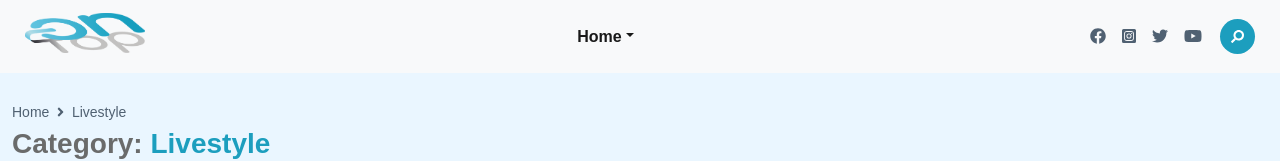
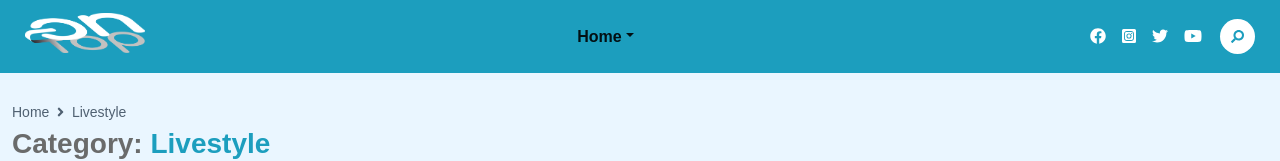
Before and after one commit to OntopTech/Blog, a Next.js app: page / in a window 1280 px wide. Shown: the top 161 px of the page. Built offline with nearby package versions, Linux system fonts and the light colour scheme; a web font is replaced by a local one.

Commit message:
Responsive header

```diff
--- a/components/molecules/Header.tsx
+++ b/components/molecules/Header.tsx
@@ -10,18 +10,17 @@ import {
 } from '@fortawesome/free-brands-svg-icons'
 import { faSearch } from '@fortawesome/free-solid-svg-icons'
 import Image from 'next/image'
+import { Nav, Navbar } from 'react-bootstrap'
 
 export const Header = () => {
   return (
-    <div
-      className={`${header.navbar} navbar navbar-expand-lg navbar-light bg-light fixed-top`}
-    >
+    <Navbar expand="lg" fixed="top" className={`${header.navbar} navbar`}>
       <div className="container-fluid">
         <div className={header.logo}>
           <Link href="/">
             <a>
               <Image
-                src="/images/ontop.png"
+                src="/images/OnTop-sinSlogan.png"
                 alt="Picture of the author"
                 height="50"
                 width="150"
@@ -30,11 +29,12 @@ export const Header = () => {
             </a>
           </Link>
         </div>
-        <div
-          className="justify-content-center flex-grow-1 pe-3 collapse navbar-collapse"
+        <Navbar.Toggle aria-controls="basic-navbar-nav" />
+        <Navbar.Collapse
+          className="justify-content-center flex-grow-1 pe-3"
           id="main_nav"
         >
-          <ul className=" navbar-nav ml-auto mr-auto">
+          <Nav className=" navbar-nav ml-auto mr-auto">
             <li className={`${header.nav_item} nav-item dropdown`}>
               <Link href="/">
                 <a
@@ -73,8 +73,8 @@ export const Header = () => {
                 </li>
               </ul>
             </li>
-          </ul>
-        </div>
+          </Nav>
+        </Navbar.Collapse>
         <div
           className={`${header.navbar_right} navbar-right ml-auto d-flex flex-row bd-highlight`}
         >
@@ -84,7 +84,10 @@ export const Header = () => {
                 <Link href="/">
                   <a>
                     <i>
-                      <FontAwesomeIcon icon={faFacebook} />
+                      <FontAwesomeIcon
+                        icon={faFacebook}
+                        className={header.icon}
+                      />
                     </i>
                   </a>
                 </Link>
@@ -93,7 +96,10 @@ export const Header = () => {
                 <Link href="/">
                   <a>
                     <i>
-                      <FontAwesomeIcon icon={faInstagramSquare} />
+                      <FontAwesomeIcon
+                        icon={faInstagramSquare}
+                        className={header.icon}
+                      />
                     </i>
                   </a>
                 </Link>
@@ -102,7 +108,10 @@ export const Header = () => {
                 <Link href="/">
                   <a>
                     <i>
-                      <FontAwesomeIcon icon={faTwitter} />
+                      <FontAwesomeIcon
+                        icon={faTwitter}
+                        className={header.icon}
+                      />
                     </i>
                   </a>
                 </Link>
@@ -111,20 +120,23 @@ export const Header = () => {
                 <Link href="/">
                   <a>
                     <i>
-                      <FontAwesomeIcon icon={faYoutube} />
+                      <FontAwesomeIcon
+                        icon={faYoutube}
+                        className={header.icon}
+                      />
                     </i>
                   </a>
                 </Link>
               </li>
             </ul>
           </div>
-          <div className={header.search_icon}>
+          <div className={`${header.search_icon} search-icon`}>
             <i>
               <FontAwesomeIcon icon={faSearch} />
             </i>
           </div>
         </div>
       </div>
-    </div>
+    </Navbar>
   )
 }
--- a/styles/Header.module.css
+++ b/styles/Header.module.css
@@ -1,5 +1,6 @@
 .navbar {
   padding: 13px;
+  background-color: #1c9ebe;
 }
 
 .navbar-scroll {
@@ -28,7 +29,7 @@
 
 .navbar .nav_item .nav_link {
   font-weight: 700;
-  color: #152035;
+  color: #1c9ebe;
   font-size: 16px;
   padding: 0px 40px 0px 0px;
   display: inline-block;
@@ -43,7 +44,7 @@
 
 .navbar .nav_item .nav_link.active,
 .navbar .nav_item .nav_link:hover {
-  color: #1c9ebe !important;
+  color: #fff !important;
   background-color: transparent;
 }
 
@@ -89,7 +90,11 @@
 }
 
 .navbar .nav_item:hover .nav_link {
-  color: #1c9ebe;
+  color: #fff;
+}
+
+.icon {
+  color: #fff;
 }
 
 .navbar-toggler {
@@ -134,7 +139,7 @@
   width: 35px;
   height: 35px;
   border-radius: 50%;
-  background-color: #1c9ebe;
+  background-color: #fff;
   text-align: center;
   display: block;
   cursor: pointer;
@@ -144,7 +149,7 @@
 
 .navbar_right .search_icon i {
   line-height: 35px;
-  color: #ffffff;
+  color: #1c9ebe;
   font-size: 13px;
   font-weight: 700;
   display: block;
@@ -153,7 +158,7 @@
 }
 
 .navbar_right .search_icon:hover {
-  background-color: #1c9ebe;
+  background-color: #fff;
 }
 
 .list_inline li {
--- a/styles/Home.module.css
+++ b/styles/Home.module.css
@@ -555,7 +555,7 @@
 }
 
 .newslettre_width {
-  width: 100%;
+  width: 600px;
   margin: auto;
 }
 
--- a/styles/styled.css
+++ b/styles/styled.css
@@ -157,6 +157,10 @@ ul {
     width: 600px;
     margin-bottom: 20px;
   }
+  .navbar-right .social-icones,
+  .navbar-right .search-icon {
+    display: none !important;
+  }
 }
 
 @media screen and (max-width: 768px) {
@@ -173,7 +177,7 @@ ul {
   }
   .inner-width,
   .newslettre-width {
-    width: auto;
+    width: 100% !important;
     margin: auto;
   }
   .search .close {
@@ -206,10 +210,7 @@ ul {
     display: inline-block;
     width: 100%;
   }
-  .navbar-right .social-icones,
-  .navbar-right .search-icon {
-    display: none;
-  }
+
   .theme-switch-wrapper {
     margin-right: 0px;
   }
```
Also changed, not shown: public/images/OnTop-sinSlogan.png (added).
